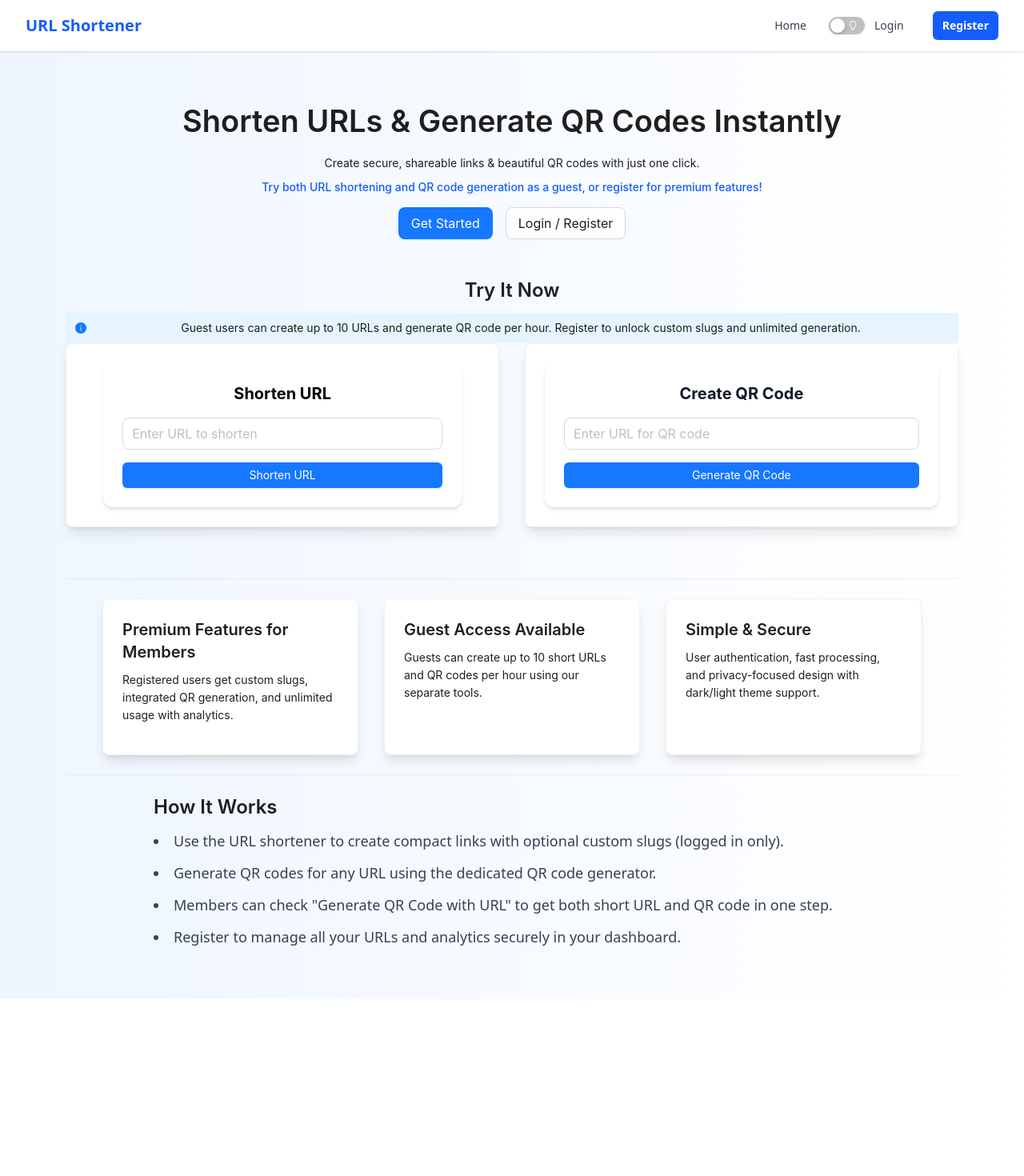
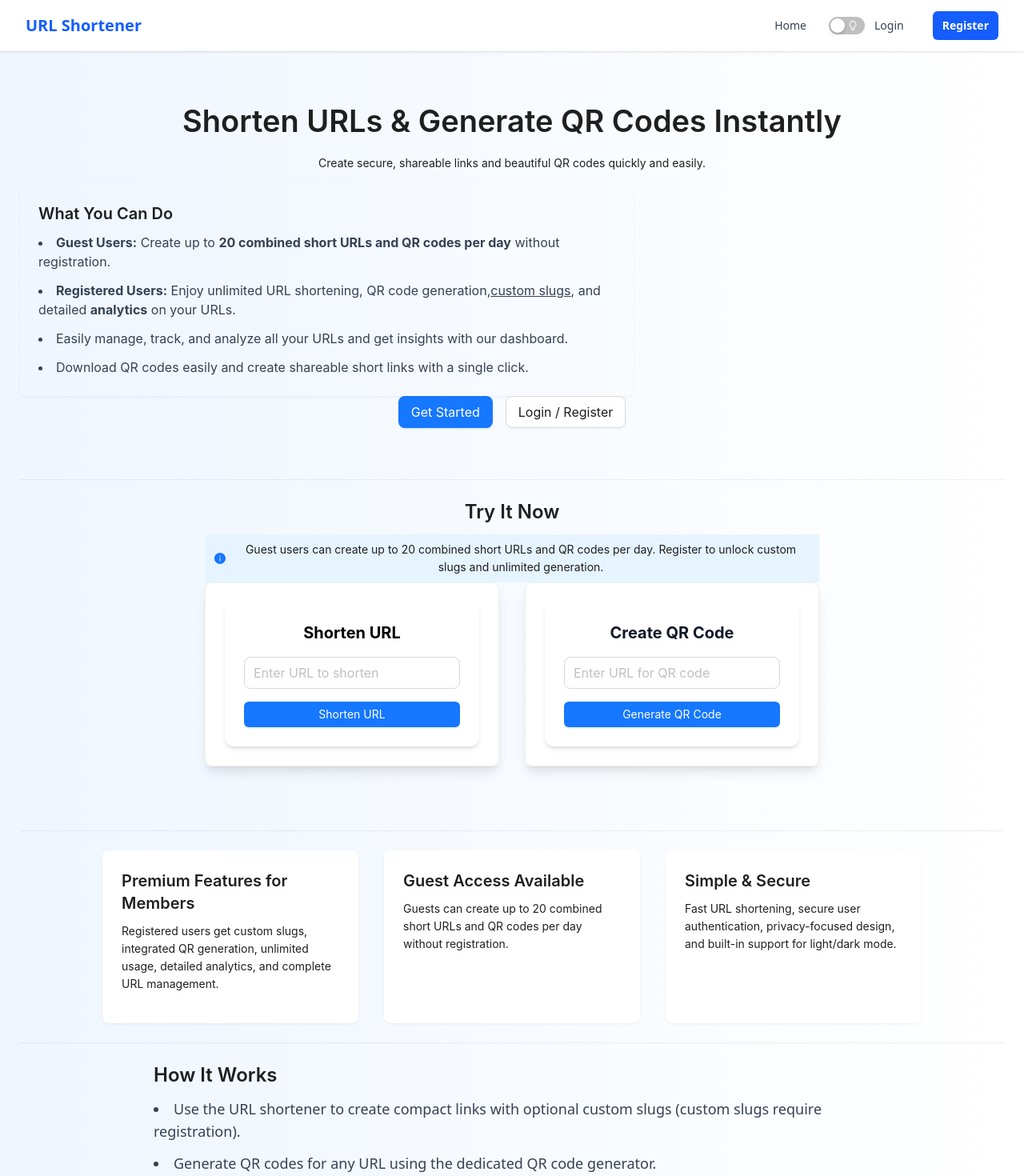
Before and after one commit to Bharat940/url-shortener-analytics, a React (Vite) app in the folder Frontend/: page / in a window 1280 px wide. Shown: the top 1470 px of the page at 80% size. Before the commit the page ends 1249 px from the top, so only its background shows below. Built offline with nearby package versions, Linux system fonts and the light colour scheme; no server answers.

Commit message:
Enhance error handling in API calls, update user feedback messages, and improve URL handling across components

```diff
--- a/Frontend/src/api/user.api.js
+++ b/Frontend/src/api/user.api.js
@@ -6,10 +6,13 @@ export const loginUser = async (email, password) => {
       email,
       password,
     });
-
     return data;
   } catch (error) {
-    throw error.response.data;
+    if (error.response && error.response.data) {
+      throw error.response.data;
+    } else {
+      throw error;
+    }
   }
 };
 
@@ -22,7 +25,11 @@ export const registerUser = async (name, email, password) => {
     });
     return data;
   } catch (error) {
-    throw error.response.data;
+    if (error.response && error.response.data) {
+      throw error.response.data;
+    } else {
+      throw error;
+    }
   }
 };
 
@@ -31,7 +38,11 @@ export const logoutUser = async () => {
     const { data } = await axiosInstance.get("/api/auth/logout");
     return data;
   } catch (error) {
-    throw error.response.data;
+    if (error.response && error.response.data) {
+      throw error.response.data;
+    } else {
+      throw error;
+    }
   }
 };
 
@@ -40,7 +51,11 @@ export const getCurrentUser = async () => {
     const { data } = await axiosInstance.get("/api/auth/me");
     return data;
   } catch (error) {
-    throw error.response.data;
+    if (error.response && error.response.data) {
+      throw error.response.data;
+    } else {
+      throw error;
+    }
   }
 };
 
--- a/Frontend/src/components/Analytics.jsx
+++ b/Frontend/src/components/Analytics.jsx
@@ -21,8 +21,6 @@ import {
   EyeOutlined,
   LinkOutlined,
   CalendarOutlined,
-  GlobalOutlined,
-  MobileOutlined,
 } from "@ant-design/icons";
 import {
   LineChart,
@@ -42,9 +40,11 @@ import dayjs from "dayjs";
 import { useState } from "react";
 
 const { RangePicker } = DatePicker;
-const { Title } = Typography;
+const { Title, Text } = Typography;
 
 const COLORS = ["#0088FE", "#00C49F", "#FFBB28", "#FF8042", "#8884d8"];
+
+const BASE_SHORT_URL = import.meta.env.VITE_APP_URL || "http://localhost:3000";
 
 const Analytics = () => {
   const isMobile = useIsMobile();
@@ -78,7 +78,7 @@ const Analytics = () => {
     return (
       <Alert
         message="Error"
-        description={`Error loading analytics: ${error.message}`}
+        description={`Error loading analytics: ${error.message || error}`}
         type="error"
         showIcon
         className="my-4"
@@ -96,13 +96,33 @@ const Analytics = () => {
     topUrls = [],
   } = analytics;
 
+  const noData =
+    !summary.totalUrls ||
+    summary.totalUrls === 0 ||
+    topUrls.length === 0 ||
+    (clickTrends.length === 0 && geoData.length === 0);
+
+  if (noData) {
+    return (
+      <div className="w-full max-w-7xl mx-auto p-4">
+        <Title level={2} className="text-gray-900 dark:text-gray-100 mb-6">
+          Analytics Dashboard
+        </Title>
+        <Card>
+          <Text type="secondary" className="text-lg">
+            No analytics data available. Create some URLs to see analytics here.
+          </Text>
+        </Card>
+      </div>
+    );
+  }
+
   return (
     <div className="w-full max-w-7xl mx-auto space-y-6 p-4">
       <Title level={2} className="text-gray-900 dark:text-gray-100">
         Analytics Dashboard
       </Title>
 
-      {/* Controls */}
       <Card className="mb-6">
         <div className="flex flex-col md:flex-row gap-4">
           <Space
@@ -131,7 +151,6 @@ const Analytics = () => {
         </div>
       </Card>
 
-      {/* Summary Statistics */}
       <Row gutter={[16, 16]}>
         <Col xs={24} sm={12} md={6}>
           <Card>
@@ -176,9 +195,7 @@ const Analytics = () => {
         </Col>
       </Row>
 
-      {/* Charts */}
       <Row gutter={[16, 16]}>
-        {/* Click Trends */}
         <Col xs={24} lg={12}>
           <Card title="Click Trends (Last 30 Days)">
             <ResponsiveContainer width="100%" height={300}>
@@ -207,7 +224,6 @@ const Analytics = () => {
           </Card>
         </Col>
 
-        {/* Geographic Distribution */}
         <Col xs={24} lg={12}>
           <Card title="Geographic Distribution">
             <ResponsiveContainer width="100%" height={300}>
@@ -222,7 +238,6 @@ const Analytics = () => {
           </Card>
         </Col>
 
-        {/* Device Distribution */}
         <Col xs={24} lg={12}>
           <Card title="Device Distribution">
             <ResponsiveContainer width="100%" height={300}>
@@ -253,7 +268,6 @@ const Analytics = () => {
           </Card>
         </Col>
 
-        {/* Browser Distribution */}
         <Col xs={24} lg={12}>
           <Card title="Browser Distribution">
             <ResponsiveContainer width="100%" height={300}>
@@ -269,7 +283,6 @@ const Analytics = () => {
         </Col>
       </Row>
 
-      {/* Top Performing URLs */}
       <Card title="Top Performing URLs">
         <Table
           columns={[
@@ -277,16 +290,19 @@ const Analytics = () => {
               title: "Short URL",
               dataIndex: "short_url",
               key: "short_url",
-              render: (text) => (
+              render: (text) => {
+                const fullShortUrl = `${BASE_SHORT_URL}/${text}`;
+                return (
                   <a
-                  href={`http://localhost:3000/${text}`}
+                    href={fullShortUrl}
                     target="_blank"
                     rel="noopener noreferrer"
                     className="text-blue-600 dark:text-blue-400"
                   >
-                  {text}
+                    {fullShortUrl}
                   </a>
-              ),
+                );
+              },
             },
             {
               title: "Original URL",
--- a/Frontend/src/components/LoginForm.jsx
+++ b/Frontend/src/components/LoginForm.jsx
@@ -16,12 +16,33 @@ const LoginForm = () => {
   const onFinish = async ({ email, password }) => {
     setLoading(true);
     setError(null);
+
     try {
       const data = await loginUser(email, password);
       dispatch(login(data.user));
       navigate({ to: "/dashboard" });
     } catch (err) {
-      setError(err.message || "Login failed");
+      let errorMessage = "Login failed. Please try again.";
+
+      if (err?.response && err.response.data) {
+        const responseData = err.response.data;
+        if (typeof responseData === "string") {
+          errorMessage = responseData;
+        } else if (typeof responseData.message === "string") {
+          errorMessage = responseData.message;
+        } else if (
+          responseData.success === false &&
+          typeof responseData.message === "string"
+        ) {
+          errorMessage = responseData.message;
+        } else {
+          errorMessage = JSON.stringify(responseData);
+        }
+      } else if (err?.message) {
+        errorMessage = err.message;
+      }
+
+      setError(errorMessage);
     } finally {
       setLoading(false);
     }
@@ -53,6 +74,7 @@ const LoginForm = () => {
         onFinish={onFinish}
         autoComplete="off"
         requiredMark={false}
+        onFieldsChange={() => error && setError(null)}
       >
         <Form.Item
           label="Email"
--- a/Frontend/src/components/NavBar.jsx
+++ b/Frontend/src/components/NavBar.jsx
@@ -27,12 +27,10 @@ const NavBar = () => {
       setLoggingOut(true);
       await logoutUser();
       dispatch(logout());
-      message.success("Logged out successfully!");
       navigate({ to: "/" });
     } catch (error) {
       console.error("Logout error:", error);
       dispatch(logout());
-      message.warning("Logged out locally");
       navigate({ to: "/" });
     } finally {
       setLoggingOut(false);
@@ -74,7 +72,6 @@ const NavBar = () => {
     <nav className="bg-white dark:bg-gray-900 shadow-sm fixed w-full z-50 top-0 left-0 transition-colors duration-300">
       <div className="max-w-7xl mx-auto px-4 sm:px-6 lg:px-8">
         <div className="flex justify-between h-16 items-center">
-          {/* Logo */}
           <div className="flex-shrink-0 flex items-center">
             <Link
               to="/"
@@ -84,7 +81,6 @@ const NavBar = () => {
             </Link>
           </div>
 
-          {/* Desktop Nav + Theme Toggle */}
           <div className="hidden md:flex md:items-center md:space-x-4">
             <Link
               to="/"
@@ -109,7 +105,6 @@ const NavBar = () => {
               </>
             )}
 
-            {/* Theme Toggle */}
             <Tooltip title="Toggle Dark/Light Mode">
               <Switch
                 checked={theme === "dark"}
@@ -156,7 +151,6 @@ const NavBar = () => {
             )}
           </div>
 
-          {/* Mobile Menu Button */}
           <div className="flex md:hidden items-center space-x-2">
             <Tooltip title="Toggle Dark/Light Mode">
               <Switch
@@ -178,7 +172,6 @@ const NavBar = () => {
         </div>
       </div>
 
-      {/* Mobile Menu */}
       {menuVisible && (
         <div className="md:hidden px-2 pt-2 pb-3 space-y-1 bg-white dark:bg-gray-900 shadow-md transition-colors duration-300">
           <Link
--- a/Frontend/src/components/QrCodeForm.jsx
+++ b/Frontend/src/components/QrCodeForm.jsx
@@ -1,5 +1,5 @@
 import React, { useState } from "react";
-import { createShortUrl } from "../api/shortUrlApi";
+import { createShortUrl } from "../api/shortUrlApi.js";
 import { Button, Input, Alert, message } from "antd";
 import { DownloadOutlined } from "@ant-design/icons";
 
--- a/Frontend/src/components/RegisterForm.jsx
+++ b/Frontend/src/components/RegisterForm.jsx
@@ -17,7 +17,6 @@ const RegisterForm = () => {
     setLoading(true);
     setError(null);
 
-    // Basic password length check with user feedback
     if (password.length < 6) {
       setError("Password must be at least 6 characters long");
       setLoading(false);
@@ -29,7 +28,27 @@ const RegisterForm = () => {
       dispatch(login(data.user));
       navigate({ to: "/dashboard" });
     } catch (err) {
-      setError(err.message || "Registration failed. Please try again.");
+      let errorMessage = "Registration failed. Please try again.";
+
+      if (err?.response && err.response.data) {
+        const responseData = err.response.data;
+        if (typeof responseData === "string") {
+          errorMessage = responseData;
+        } else if (typeof responseData.message === "string") {
+          errorMessage = responseData.message;
+        } else if (
+          responseData.success === false &&
+          typeof responseData.message === "string"
+        ) {
+          errorMessage = responseData.message;
+        } else {
+          errorMessage = JSON.stringify(responseData);
+        }
+      } else if (err?.message) {
+        errorMessage = err.message;
+      }
+
+      setError(errorMessage);
     } finally {
       setLoading(false);
     }
@@ -58,6 +77,7 @@ const RegisterForm = () => {
         onFinish={onFinish}
         autoComplete="off"
         requiredMark={false}
+        onFieldsChange={() => error && setError(null)}
       >
         <Form.Item
           label="Full Name"
--- a/Frontend/src/components/ShortenUrlForm.jsx
+++ b/Frontend/src/components/ShortenUrlForm.jsx
@@ -80,7 +80,6 @@ const ShortenUrlForm = () => {
     }
   };
 
-  // Consistent QR popover content
   const qrPopoverContent = result?.qrcode_image ? (
     <div className="text-center p-3 bg-white dark:bg-gray-800">
       <img
@@ -168,7 +167,6 @@ const ShortenUrlForm = () => {
                 {copied ? "Copied!" : "Copy"}
               </Button>
 
-              {/* Consistent QR Code Icon with Popover */}
               <Popover
                 content={qrPopoverContent}
                 title={
--- a/Frontend/src/components/UrlForm.jsx
+++ b/Frontend/src/components/UrlForm.jsx
@@ -12,7 +12,7 @@ const UrlForm = React.memo(() => {
       {!isAuthenticated && (
         <Alert
           type="info"
-          message="Guest users can create up to 10 URLs and generate QR code per hour. Register to unlock custom slugs and unlimited generation."
+          message="Guest users can create up to 20 combined short URLs and QR codes per day. Register to unlock custom slugs and unlimited generation."
           showIcon
           className="text-center"
           banner
--- a/Frontend/src/pages/Homepage.jsx
+++ b/Frontend/src/pages/Homepage.jsx
@@ -11,76 +11,94 @@ const Homepage = () => {
 
   return (
     <div className="min-h-screen bg-gradient-to-r from-blue-50 to-white dark:from-gray-900 dark:to-gray-800 transition-colors duration-500 flex flex-col items-center justify-start px-6 py-16">
-      <div className="max-w-7xl text-center">
-        {/* Hero Section */}
-        <Title className="text-4xl md:text-6xl font-extrabold text-blue-700 dark:text-blue-400 mb-4 leading-tight">
+      <div className="max-w-7xl w-full text-center">
+        <Title className="text-4xl md:text-6xl font-extrabold text-blue-700 dark:text-blue-400 mb-6 leading-tight">
           Shorten URLs & Generate QR Codes Instantly
         </Title>
-        <Paragraph className="text-lg md:text-xl mb-8 text-gray-700 dark:text-gray-300 max-w-3xl mx-auto">
-          Create secure, shareable links & beautiful QR codes with just one
-          click.
-          {!isAuthenticated && (
-            <span className="block text-blue-600 dark:text-blue-400 font-medium mt-2">
-              Try both URL shortening and QR code generation as a guest, or
-              register for premium features!
-            </span>
-          )}
-          {isAuthenticated && (
-            <span className="block text-green-600 dark:text-green-400 font-medium mt-2">
-              Welcome back! Enjoy all premium features including custom slugs
-              and integrated QR generation.
-            </span>
-          )}
+
+        <Paragraph className="text-lg md:text-xl mb-10 text-gray-700 dark:text-gray-300 max-w-3xl mx-auto">
+          Create secure, shareable links and beautiful QR codes quickly and
+          easily.
         </Paragraph>
 
-        {/* Call-to-Actions */}
-        <div className="flex flex-wrap justify-center gap-4 mb-12">
+        <Card
+          className="mb-12 max-w-3xl mx-auto text-left"
+          variant="borderless"
+          style={{ backgroundColor: "transparent" }}
+        >
+          <Title level={4} className="text-blue-600 dark:text-blue-400 mb-5">
+            What You Can Do
+          </Title>
+          <ul className="list-disc list-inside text-gray-700 dark:text-gray-300 text-base space-y-3">
+            <li>
+              <strong>Guest Users:</strong> Create up to{" "}
+              <strong>20 combined short URLs and QR codes per day</strong>{" "}
+              without registration.
+            </li>
+            <li>
+              <strong>Registered Users:</strong> Enjoy unlimited URL shortening,
+              QR code generation,
+              <u>custom slugs</u>, and detailed <strong>analytics</strong> on
+              your URLs.
+            </li>
+            <li>
+              Easily manage, track, and analyze all your URLs and get insights
+              with our dashboard.
+            </li>
+            <li>
+              Download QR codes easily and create shareable short links with a
+              single click.
+            </li>
+          </ul>
+        </Card>
+
+        <div className="flex flex-wrap justify-center gap-4 mb-16">
           <Link to={isAuthenticated ? "/dashboard" : "/auth"}>
-            <Button type="primary" size="large" className="shadow-md">
+            <Button type="primary" size="large" className="shadow-md px-10">
               {isAuthenticated ? "Go to Dashboard" : "Get Started"}
             </Button>
           </Link>
           {!isAuthenticated && (
             <Link to="/auth">
-              <Button size="large" className="shadow-md">
+              <Button size="large" className="shadow-md px-10">
                 Login / Register
               </Button>
             </Link>
           )}
         </div>
 
-        {/* URL Form Section */}
-        <div className="mb-16">
+        <Divider className="mb-16" />
+
+        <div className="mb-20 max-w-3xl mx-auto">
           <Title level={3} className="text-gray-800 dark:text-gray-200 mb-6">
             Try It Now
           </Title>
           <UrlForm />
         </div>
 
-        <Divider className="my-12 md:my-16" />
+        <Divider className="mb-16" />
 
-        {/* Features Section */}
         <div className="grid md:grid-cols-3 gap-8 max-w-5xl mx-auto text-left">
           {[
             {
               title: "Premium Features for Members",
-              desc: "Registered users get custom slugs, integrated QR generation, and unlimited usage with analytics.",
+              desc: "Registered users get custom slugs, integrated QR generation, unlimited usage, detailed analytics, and complete URL management.",
             },
             {
               title: "Guest Access Available",
-              desc: "Guests can create up to 10 short URLs and QR codes per hour using our separate tools.",
+              desc: "Guests can create up to 20 combined short URLs and QR codes per day without registration.",
             },
             {
               title: "Simple & Secure",
-              desc: "User authentication, fast processing, and privacy-focused design with dark/light theme support.",
+              desc: "Fast URL shortening, secure user authentication, privacy-focused design, and built-in support for light/dark mode.",
             },
           ].map((feature, index) => (
             <Card
               key={index}
-              variant="outlined"
               hoverable
               className="rounded-xl shadow-lg transition-transform duration-300 hover:scale-105"
               style={{ minHeight: 180 }}
+              variant="borderless"
             >
               <Title
                 level={4}
@@ -95,7 +113,7 @@ const Homepage = () => {
           ))}
         </div>
 
-        <Divider className="my-12 md:my-16" />
+        <Divider className="mb-16" />
 
         <div className="max-w-4xl mx-auto text-left space-y-6">
           <Title level={3} className="text-blue-600 dark:text-blue-300 mb-4">
@@ -104,19 +122,23 @@ const Homepage = () => {
           <ul className="list-disc list-inside space-y-3 text-gray-700 dark:text-gray-300 text-lg">
             <li>
               Use the URL shortener to create compact links with optional custom
-              slugs (logged in only).
+              slugs (custom slugs require registration).
             </li>
             <li>
               Generate QR codes for any URL using the dedicated QR code
               generator.
             </li>
             <li>
-              Members can check "Generate QR Code with URL" to get both short
-              URL and QR code in one step.
+              Registered users can check "Generate QR Code with URL" to get both
+              the short URL and QR code together.
             </li>
             <li>
-              Register to manage all your URLs and analytics securely in your
-              dashboard.
+              Analyze your URL traffic and usage with integrated analytics
+              available for registered members inside your dashboard.
+            </li>
+            <li>
+              Register to securely manage all your URLs and enjoy unlimited
+              usage.
             </li>
           </ul>
         </div>
--- a/Frontend/src/utils/axiosInstance.js
+++ b/Frontend/src/utils/axiosInstance.js
@@ -1,7 +1,9 @@
 import axios from "axios";
 
+const baseURL = import.meta.env.VITE_APP_URL || "http://localhost:3000";
+
 const axiosInstance = axios.create({
-  baseURL: "https://url-shortener-analytics-api.onrender.com",
+  baseURL,
   timeout: 10000,
   withCredentials: true,
 });
```
Also changed, not shown: Frontend/src/components/UserUrl.jsx (+38 -44 lines). Lines whose indentation alone changed are shown as unchanged.
